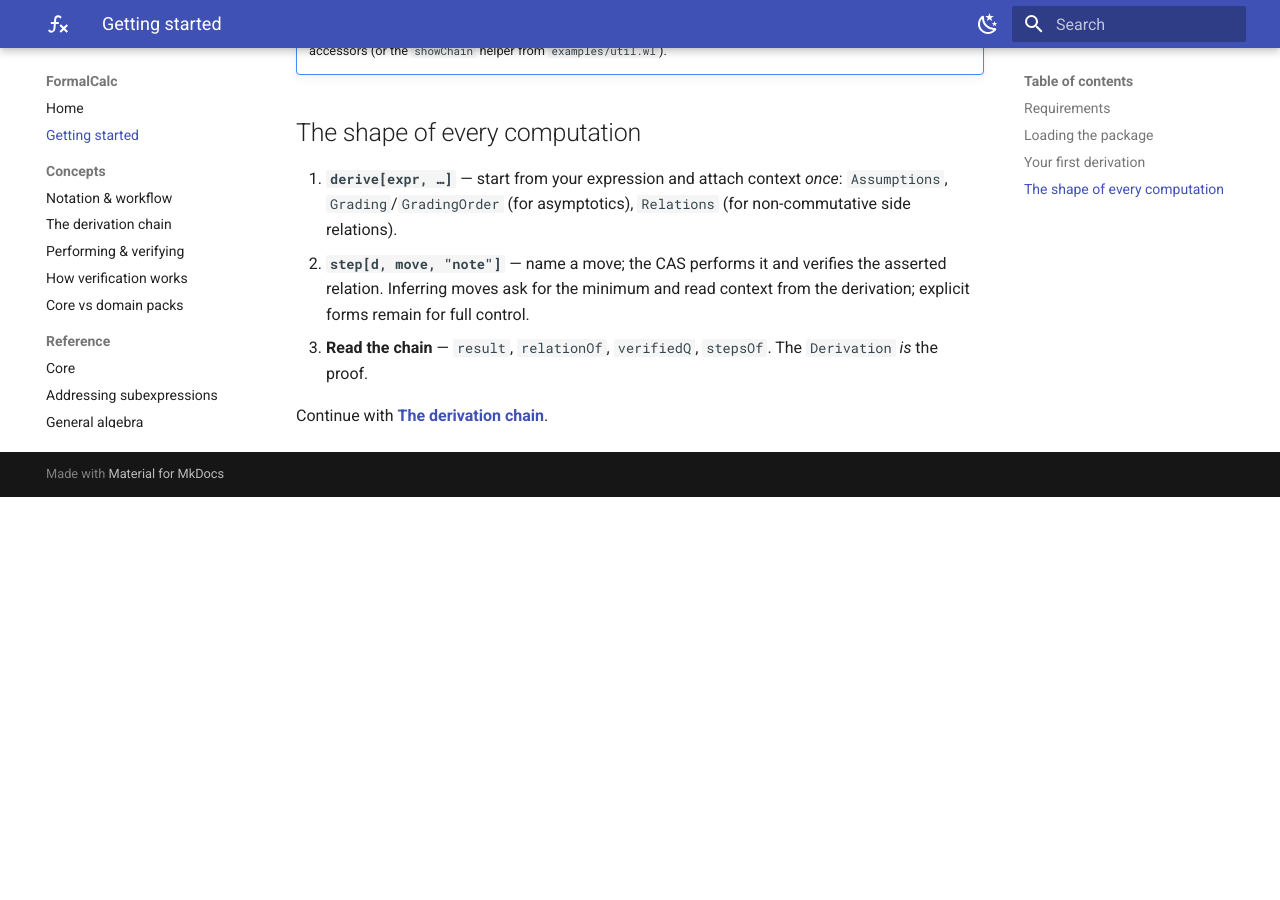
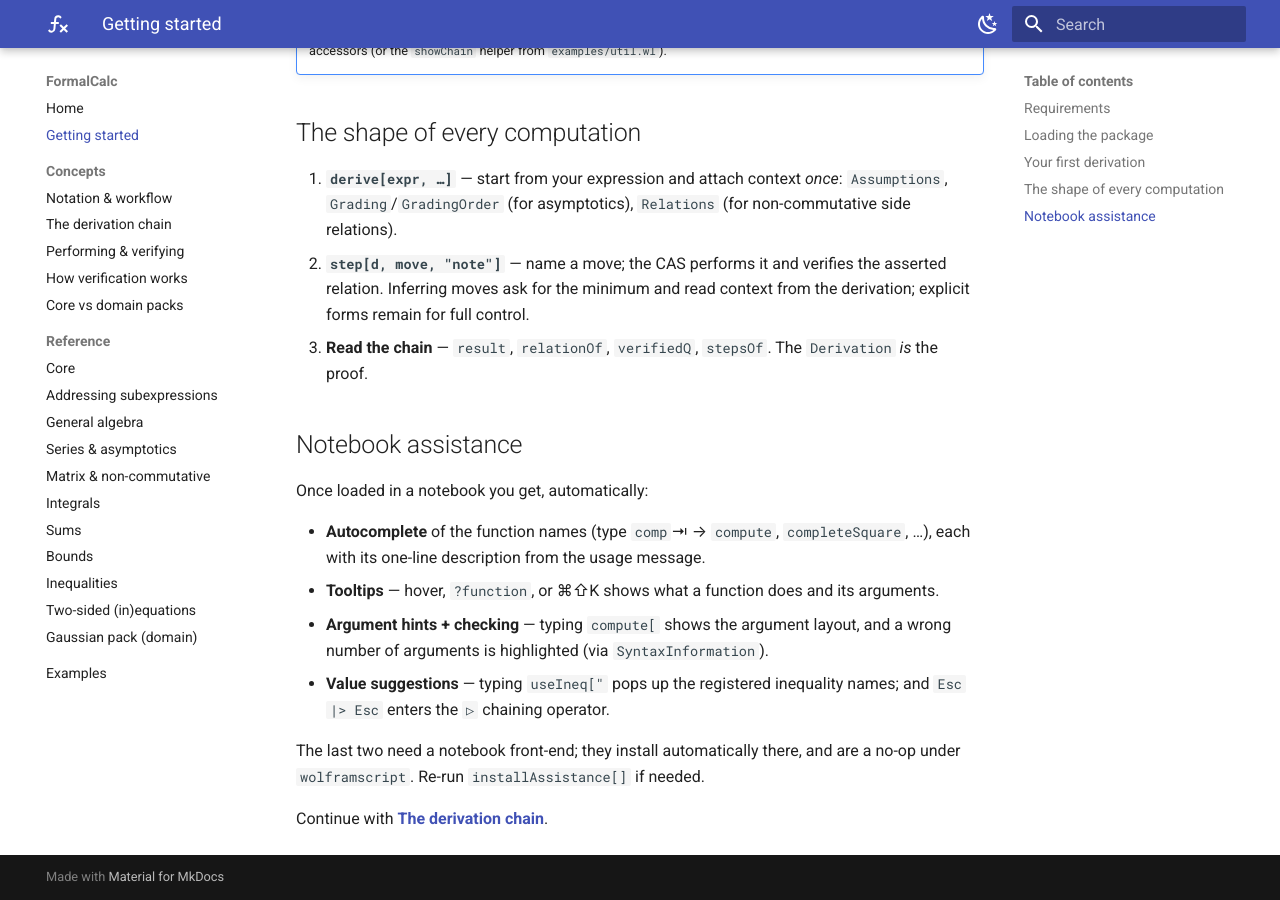
Before and after one commit to ievlevpn/calculemus, an MkDocs documentation site: the page built from docs/getting-started.md, in a window 1280 px wide and 900 px high, scrolled down 1445 px. Built offline with MkDocs 1.6.1 and Material for MkDocs 9.7.7, drawn with Linux system fonts in a browser that asks for light colours; before the commit the page ends 1942 px from its top, so only the background shows below that.

Commit message:
docs: notebook assistance (autocomplete, tooltips, arg hints, completions)
Co-Authored-By: Claude Opus 4.8 (1M context) <noreply@anthropic.com>

```diff
--- a/docs/getting-started.md
+++ b/docs/getting-started.md
@@ -76,4 +76,16 @@ and `a^2 ≥ 0` is confirmed before the drop is accepted.
 3. **Read the chain** — `result`, `relationOf`, `verifiedQ`, `stepsOf`. The
    `Derivation` *is* the proof.
 
+## Notebook assistance
+
+Once loaded in a notebook you get, automatically:
+
+- **Autocomplete** of the function names (type `comp`⇥ → `compute`, `completeSquare`, …), each with its one-line description from the usage message.
+- **Tooltips** — hover, `?function`, or ⌘⇧K shows what a function does and its arguments.
+- **Argument hints + checking** — typing `compute[` shows the argument layout, and a wrong number of arguments is highlighted (via `SyntaxInformation`).
+- **Value suggestions** — typing `useIneq["` pops up the registered inequality names; and `Esc |> Esc` enters the `▷` chaining operator.
+
+The last two need a notebook front-end; they install automatically there, and are
+a no-op under `wolframscript`. Re-run `installAssistance[]` if needed.
+
 Continue with **[The derivation chain](concepts/derivations.md)**.
```
